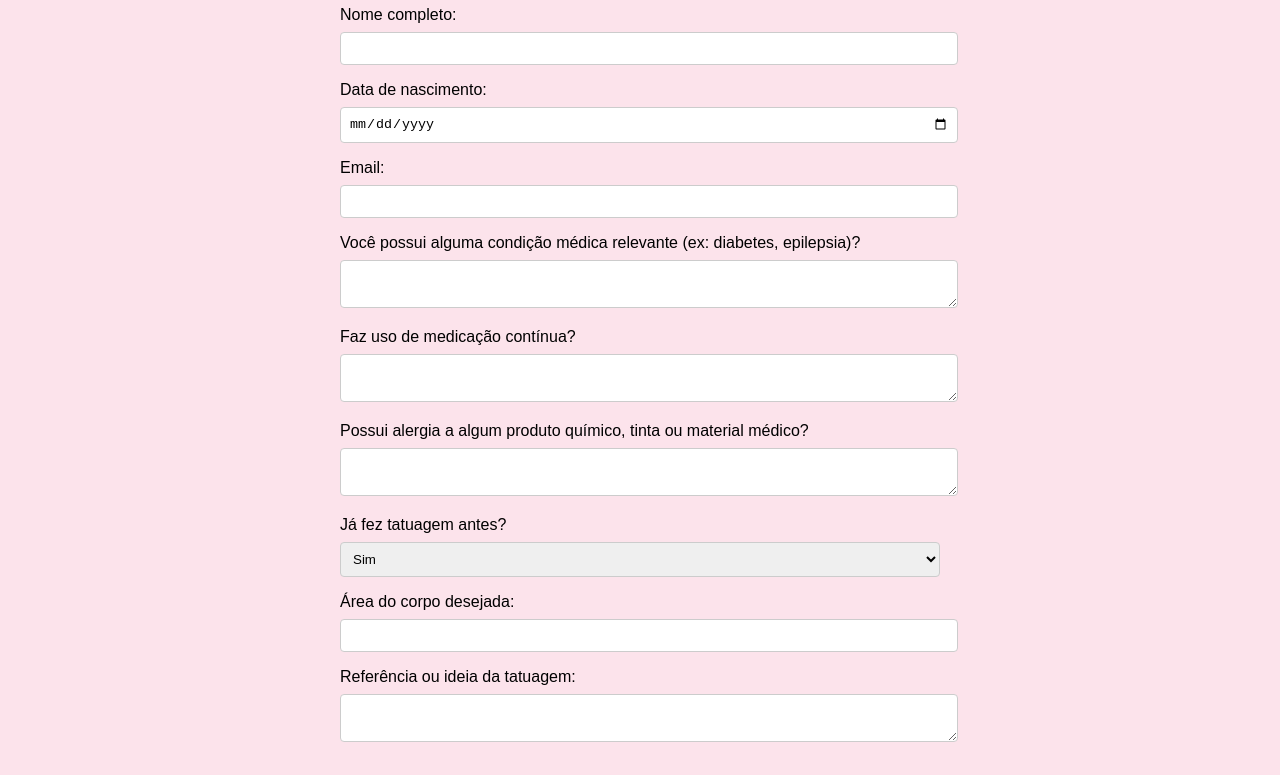
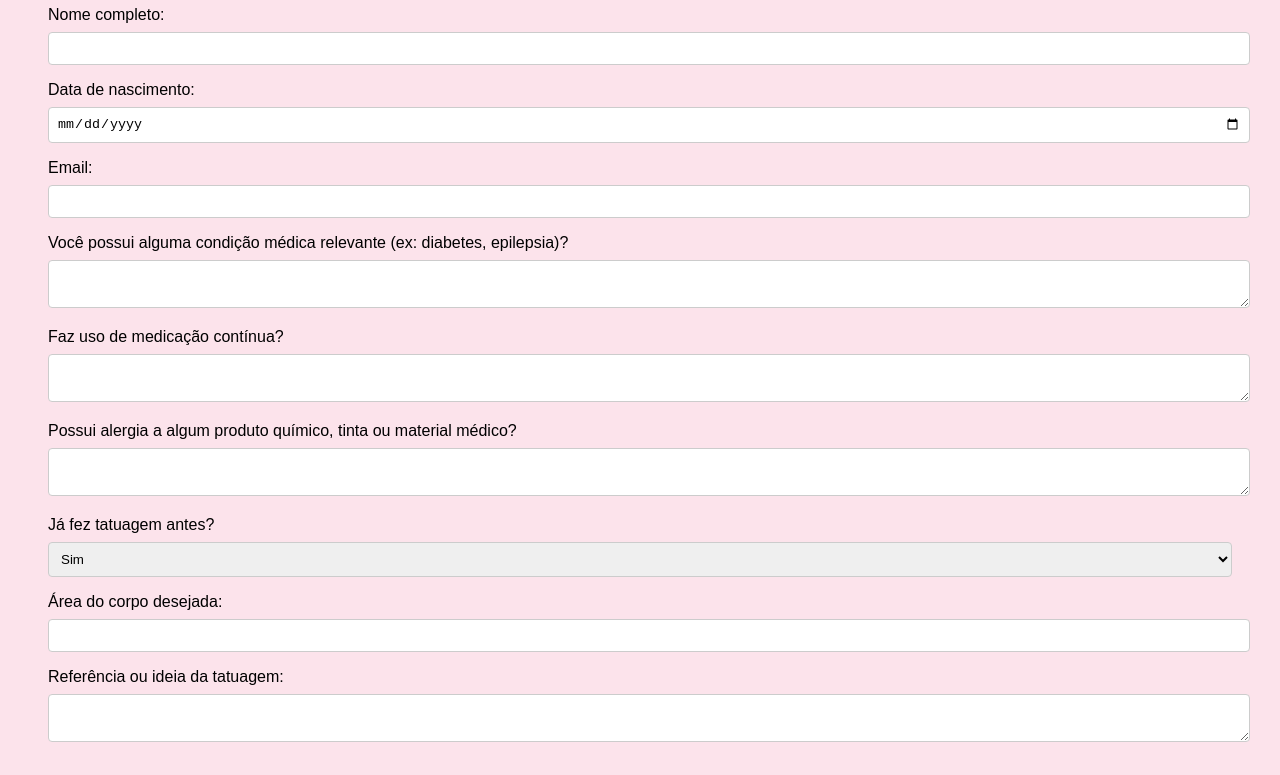
Before and after one commit to VitorFaccin/anamnese, a plain HTML site: page index.html in a window 1280 px wide. Shown: the part 745-1520 px from the top of the page. Drawn offline with Linux system fonts and the light colour scheme.

Commit message:
adjusting container margin

```diff
--- a/index.html
+++ b/index.html
@@ -11,8 +11,8 @@
       padding: 0;
     }
     .container {
-      max-width: 600px;
-      margin: 2rem auto;
+      max-width: 100%;
+      margin: 2rem 2rem;
       padding: 0 1rem;
     }
     label {
```
